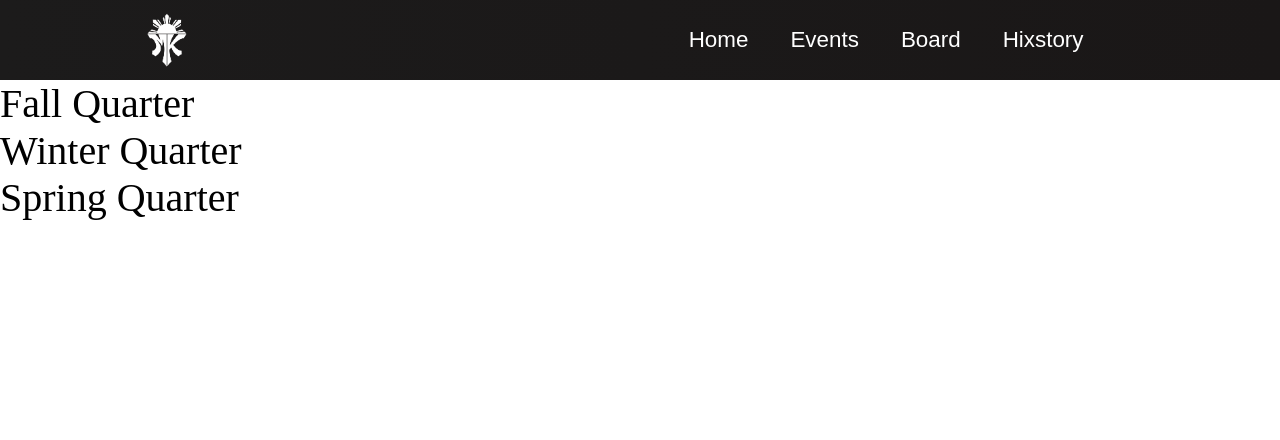
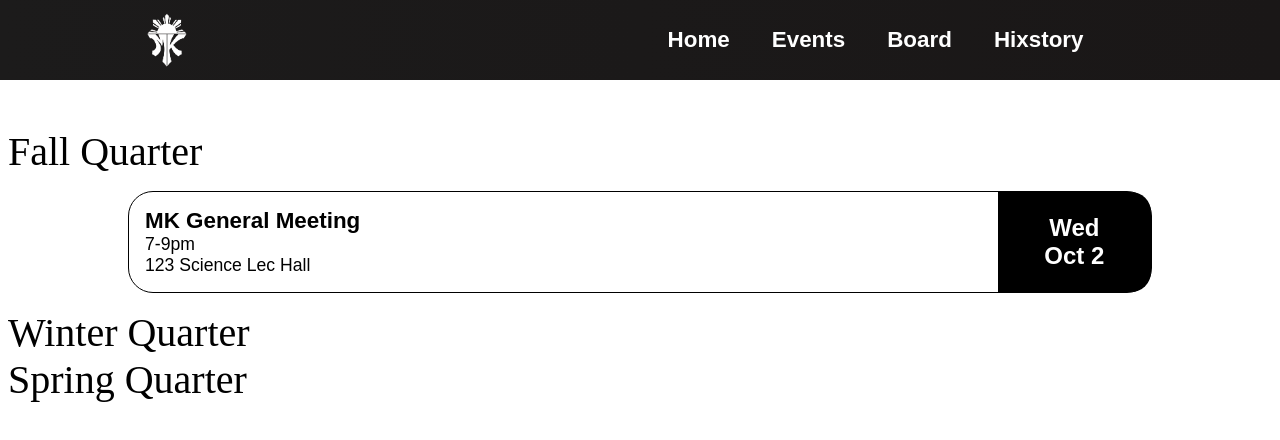
Before and after one commit to rnferrer/mk-website, a React (Create React App) app: page /events in a window 1280 px wide. Shown: the top 440 px of the page. Built offline with nearby package versions, Linux system fonts and the light colour scheme.

Commit message:
created EventCard with styling and Popup

```diff
--- /dev/null
+++ b/src/components/EventCard/EventCard.css
@@ -0,0 +1,40 @@
+.event-container{
+  display: flex;
+  align-items: center;
+}
+.card-container{
+  display: flex;
+  justify-content: space-between;
+  align-self: center;
+  width: 80%;
+  border: 1px solid black;
+  border-radius: 25px;
+  margin-top: 1rem;
+  margin-bottom: 1rem;
+}
+
+.description{
+  padding: 1rem;
+  display: flex;
+  flex-direction: column;
+  font-size: 1.1rem;
+}
+
+.description-title{
+  font-weight: 700;
+  font-size: 1.4rem;
+}
+
+.date{
+  display: flex;
+  flex-direction: column;
+  justify-content: center;
+  align-items: center;
+  background-color: black;
+  color: #fff;
+  font-weight: 700;
+  font-size: 1.5rem;
+  width: 15%;
+  border-top-right-radius: 20px;
+  border-bottom-right-radius: 20px;
+}
--- /dev/null
+++ b/src/components/EventCard/EventCard.js
@@ -0,0 +1,31 @@
+import react, {useState} from "react";
+import Popup from '../Popup/Popup'
+import './EventCard.css'
+
+function EventCard(props) {
+  const [sbutton, setButton] = useState(false)
+
+  console.log(sbutton)
+  return(
+    <>
+      <div className="card-container" onClick={()=>setButton(true)}>
+        <div className="description">
+          <p className="description-title">{props.title}</p>
+          <p className="">{props.time}</p>
+          <p>{props.place}</p>
+
+        </div>
+        <div className="date">
+          <p className="day">{props.day}</p>
+          <p className="month">{props.date}</p>
+        </div>
+
+      </div>
+      <Popup trigger={sbutton} setTrigger={setButton}>
+        <p>Hello</p>
+      </Popup>
+  </>
+  )
+}
+
+export default EventCard;
--- a/src/components/Events/Events.css
+++ b/src/components/Events/Events.css
@@ -1,4 +1,11 @@
+.fallq{
+  display: flex;
+  flex-direction: column;
+  padding-top: 3rem;
+}
+
 .title{
+  padding-left: .5rem;
   font-weight: 400;
   font-size: 2.5rem;
   font-family: 'Montserrat';
--- a/src/components/Events/Events.js
+++ b/src/components/Events/Events.js
@@ -1,11 +1,22 @@
 import react from "react";
 import './Events.css'
+import EventCard from '../EventCard/EventCard'
 
 function Events () {
+  const info = [
+    {
+      "title": "MK General Meeting",
+      "time": "7-9pm",
+      "date": "Oct 2",
+      "day": "Wed",
+      "place": "123 Science Lec Hall"
+    }
+  ]
     return(
       <div>
         <div className="fallq">
           <h1 className="title">Fall Quarter</h1>
+          <EventCard title={info[0].title} time={info[0].time} place={info[0].place} date={info[0].date} day={info[0].day}/>
         </div>
         <div className="winterq">
           <h1 className="title"> Winter Quarter</h1>
--- a/src/components/Navbar/Navbar.css
+++ b/src/components/Navbar/Navbar.css
@@ -5,7 +5,7 @@
   justify-content: center;
   align-items: center;
   font-size: 1.4rem;
-  font-weight: 200;
+  font-weight: 700;
   position: sticky;
   top: 0;
   z-index: 999;
--- a/src/components/Navbar/Navbar.js
+++ b/src/components/Navbar/Navbar.js
@@ -2,30 +2,15 @@ import react, {useState, useEffect} from "react";
 import { Link, Outlet} from "react-router-dom";
 import { FontAwesomeIcon } from '@fortawesome/react-fontawesome'
 import { faXmark, faBars } from '@fortawesome/free-solid-svg-icons'
-//import { Button } from "../Button/Button";
 import logo from '../../mkWhite.png';
 import './Navbar.css'
 
 function Navbar() {
   const [click, setClick] = useState(false);
-  const [button, setButton] = useState(true);
 
   const handleClick = () => setClick(!click);
   const closeMobileMenu = () => setClick(false);
 
-  const showButton = () => {
-    if(window.innerWidth <= 960){
-      setButton(false);
-    } else {
-      setButton(true);
-    }
-  };
-
-  useEffect(()=>{
-    showButton();
-  }, [])
-
-  window.addEventListener('resize', showButton);
 
   return(
     <>
--- /dev/null
+++ b/src/components/Popup/Popup.css
@@ -0,0 +1,27 @@
+.popup{
+  position:fixed;
+  top: 0;
+  left: 0;
+  width: 100%;
+  height: 100vh;
+  background-color: rgba(0,0,0,.2);
+  display: flex;
+  justify-content: center;
+  align-items: center;
+}
+
+.popup-container{
+  position: relative;
+  padding: 32px;
+  width: 80%;
+  max-width: 640px;
+  background-color: #fff;
+}
+
+.fa-times{
+  position: absolute;
+  top: 16px;
+  right: 16px;
+  color: black;
+  cursor: pointer;
+}
--- /dev/null
+++ b/src/components/Popup/Popup.js
@@ -0,0 +1,19 @@
+import react from "react";
+import './Popup.css'
+import { FontAwesomeIcon } from '@fortawesome/react-fontawesome'
+import { faXmark } from '@fortawesome/free-solid-svg-icons'
+
+function Popup(props){
+  console.log(props, props.trigger)
+  return (props.trigger) ? (
+    <div className="popup">
+      <div className="popup-container">
+        <FontAwesomeIcon icon={faXmark} className='fa-times' onClick={() => props.setTrigger(false)}/>
+        {props.children}
+      </div>
+
+    </div>
+  ) : "";
+}
+
+export default Popup;
```
